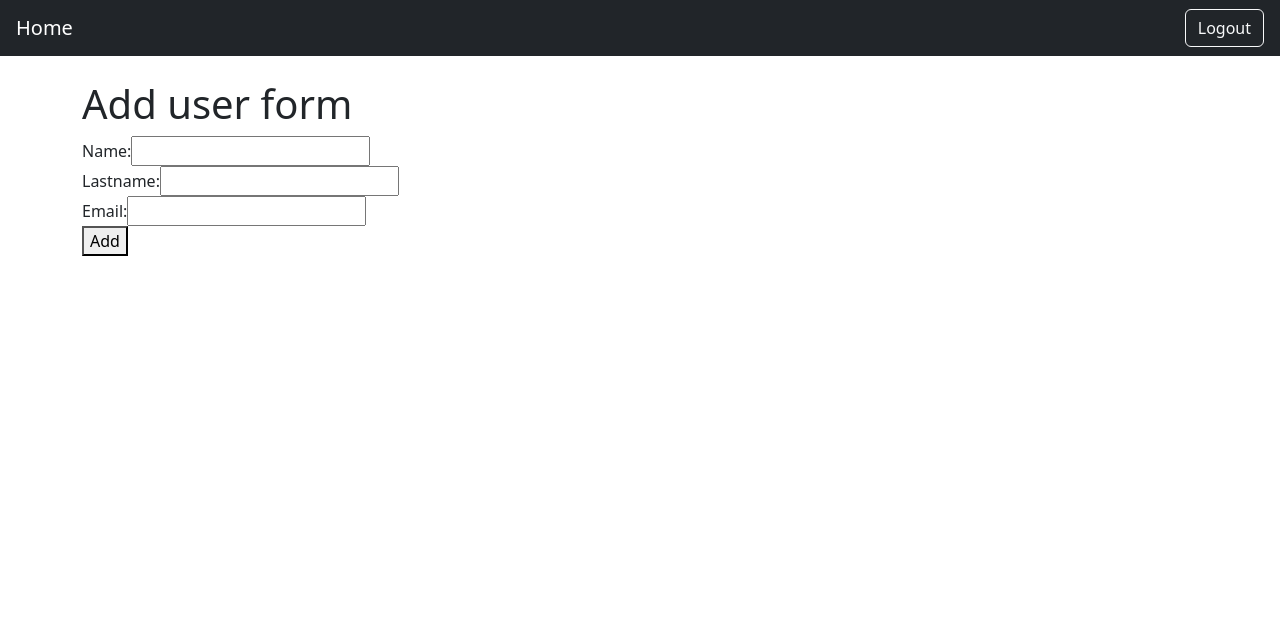
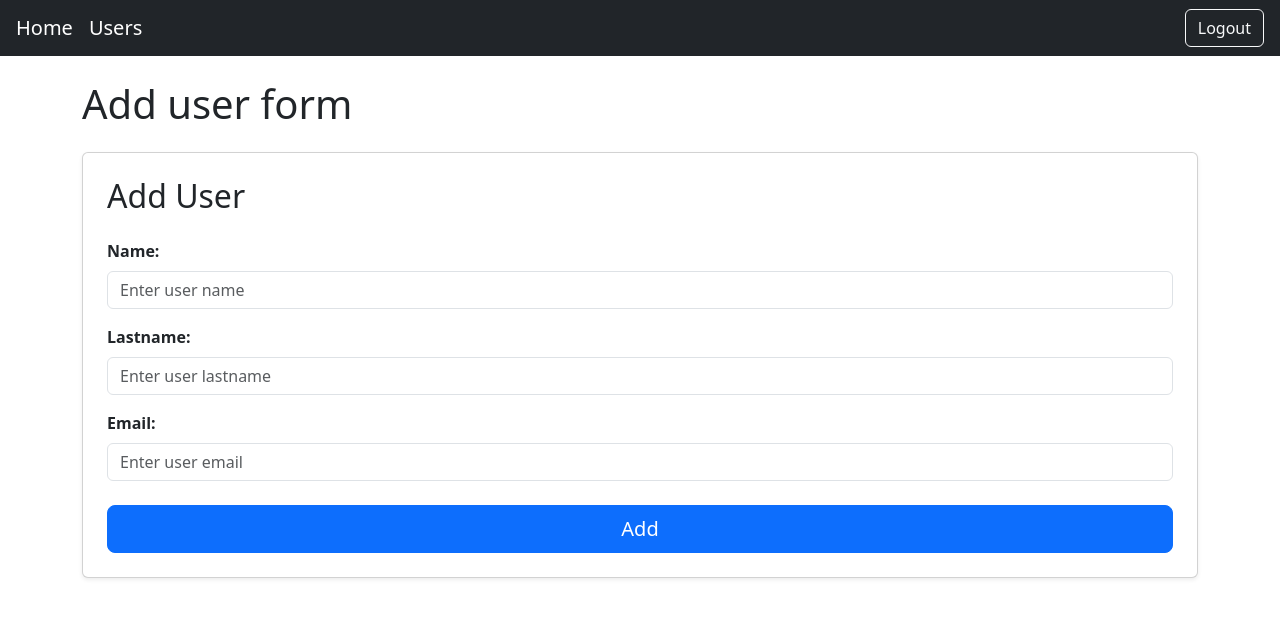
Before and after one commit to RadouaneAitSaid123/users-app-formation, a React (Create React App) app: page /users/add-user in a window 1280 px wide. Shown: the top 618 px of the page. Built offline with nearby package versions, Linux system fonts and the light colour scheme.

Commit message:
Add EditForm page and UserForm component v-1

```diff
--- a/src/App.jsx
+++ b/src/App.jsx
@@ -6,6 +6,7 @@ import UserDetails from "./pages/User";
 import NotFoundPage from "./pages/NotFound";
 import AddUser from "./pages/AddUser";
 import Users from "./pages/Users";
+import EditUser from "./pages/EditUser";
 
 const Home = () => "Home Page";
 
@@ -20,7 +21,8 @@ const App = () => {
             <Route path="/users">
               <Route index element={<Users />} />
               <Route path="add-user" element={<AddUser />} />
-              <Route path=":id" element={<UserDetails />} />
+              <Route path="view/:id" element={<UserDetails />} />
+              <Route path="edit/:id" element={<EditUser />} />
             </Route>
 
             <Route path="/*" element={<NotFoundPage />} />
--- a/src/components/Navbar/index.jsx
+++ b/src/components/Navbar/index.jsx
@@ -5,6 +5,9 @@ const Navbare = () =>
     <a className="navbar-brand" href="/">
       Home
     </a>
+    <a className="navbar-brand" href="/users">
+      Users
+    </a>
     <button className="btn btn-outline-light ms-auto">Logout</button>
   </nav>
 
--- /dev/null
+++ b/src/components/UserForm/index.jsx
@@ -0,0 +1,47 @@
+
+const UserForm = ({ handleChange, handleSubmit, user, label }) => {
+
+    return (
+        <div className="card shadow-sm p-4 mt-4">
+            <h2 className="mb-4">{label} User</h2>
+            <form onSubmit={(e) => { e.preventDefault(); handleSubmit(); }}>
+                <div className="mb-3">
+                    <label className="form-label fw-bold">Name:</label>
+                    <input
+                        type="text"
+                        name="name"
+                        value={user.name}
+                        onChange={handleChange}
+                        className="form-control"
+                        placeholder="Enter user name"
+                    />
+                </div>
+                <div className="mb-3">
+                    <label className="form-label fw-bold">Lastname:</label>
+                    <input
+                        type="text"
+                        name="lastName"
+                        value={user.lastName}
+                        onChange={handleChange}
+                        className="form-control"
+                        placeholder="Enter user lastname"
+                    />
+                </div>
+                <div className="mb-4">
+                    <label className="form-label fw-bold">Email:</label>
+                    <input
+                        type="email"
+                        name="email"
+                        value={user.email}
+                        onChange={handleChange}
+                        className="form-control"
+                        placeholder="Enter user email"
+                    />
+                </div>
+                <button type="submit" className="btn btn-primary btn-lg w-100">{label}</button>
+            </form>
+        </div>
+    )
+}
+
+export default UserForm;
--- a/src/components/UserList/UserRow.jsx
+++ b/src/components/UserList/UserRow.jsx
@@ -5,7 +5,9 @@ const UserRow = ({ user, deleteUser, showUserDetails }) => {
 
   const navigate = useNavigate();
 
-  const goToDetails = () => navigate(`${id}`);
+  const goToDetails = () => navigate(`view/${id}`);
+
+  const goToEdit = () => navigate(`edit/${id}`);
 
   return (
     <tr>
@@ -20,8 +22,11 @@ const UserRow = ({ user, deleteUser, showUserDetails }) => {
         >
           <i className="bi bi-trash"></i>
         </button>
-        <button className="btn btn-info btn-sm" onClick={goToDetails}>
+        <button className="btn btn-info btn-sm me-2" onClick={goToDetails}>
           <i className="bi bi-eye"></i>
+        </button>
+        <button className="btn btn-success btn-sm" onClick={goToEdit}>
+          <i className="bi bi-pen"></i>
         </button>
       </td>
     </tr>
--- a/src/pages/AddUser/index.jsx
+++ b/src/pages/AddUser/index.jsx
@@ -1,8 +1,6 @@
-// gestion d'etat
-// cliquer sur "ajouter" => go to users page
-
 import { useState } from "react";
 import { useNavigate } from "react-router";
+import UserForm from "../../components/UserForm";
 
 const AddUser = () => {
   const navigate = useNavigate();
@@ -24,22 +22,7 @@ const AddUser = () => {
   return (
     <div>
       <h1>Add user form</h1>
-
-      <div>
-        <div>
-          <label>Name: </label>
-          <input type="text" name="name" onChange={handleChange} />
-        </div>
-        <div>
-          <label>Lastname: </label>
-          <input type="text" name="lastName" onChange={handleChange} />
-        </div>
-        <div>
-          <label>Email: </label>
-          <input type="email" name="email" onChange={handleChange} />
-        </div>
-        <button onClick={addUser}>Add</button>
-      </div>
+      <UserForm handleChange={handleChange} handleSubmit={addUser} user={user} label="Add" />
     </div>
   );
 };
--- /dev/null
+++ b/src/pages/EditUser/index.jsx
@@ -0,0 +1,48 @@
+import { useState, useEffect } from "react";
+import { useNavigate, useParams } from "react-router";
+import useUser from "../../hooks/useUser";
+import UserForm from "../../components/UserForm";
+
+const EditUser = () => {
+
+    const navigate = useNavigate();
+
+    const { id } = useParams();
+
+    const { user: userById, isLoading } = useUser(id);
+
+    const [user, setUser] = useState({
+        name: "",
+        lastName: "",
+        email: "",
+    });
+
+    useEffect(() => {
+        if (userById && userById.name) {
+            setUser({
+                name: userById.name,
+                lastName: userById.lastname,
+                email: userById.email,
+            });
+        }
+    }, [userById]);
+
+    const handleChange = ({ target: { name, value } }) => {
+        setUser({ ...user, [name]: value });
+    };
+
+    const editUser = () => {
+        navigate("/users");
+    };
+
+    if (isLoading) return <div>Loading...</div>;
+
+    return (
+        <div>
+            <h1>Edit user form</h1>
+            <UserForm handleChange={handleChange} handleSubmit={editUser} user={user} label="Edit" />
+        </div>
+    );
+};
+
+export default EditUser;
--- a/src/pages/User/index.jsx
+++ b/src/pages/User/index.jsx
@@ -1,57 +1,66 @@
-import { useEffect } from "react";
-import { useNavigate, useParams, useSearchParams } from "react-router";
+import { useNavigate, useParams } from "react-router";
 
 import useUser from "../../hooks/useUser";
 
 const UserDetails = () => {
   const { id } = useParams();
-  const { user, error, isLoading } = useUser(id);
+  const { user, isLoading } = useUser(id);
 
   const navigate = useNavigate();
 
   const goToUsersPage = () => navigate("/users");
+  const goToEditUser = () => navigate(`/users/edit/${id}`);
 
   if (isLoading)
     return (
-      <div
-        style={{
-          display: "flex",
-          justifyContent: "center",
-          alignItems: "center",
-        }}
-      >
-        Loading data ....
+      <div className="d-flex justify-content-center align-items-center" style={{ minHeight: "300px" }}>
+        <div className="spinner-border text-primary" role="status">
+          <span className="visually-hidden">Loading...</span>
+        </div>
       </div>
     );
 
   return (
-    <div style={{}}>
-      <div className="modal-dialog">
-        <div className="modal-content">
-          <div className="modal-header">
-            <h5 className="modal-title">User Details</h5>
-            <button className="btn-close"></button>
-          </div>
+    <div className="container mt-5">
+      <div className="row justify-content-center">
+        <div className="col-md-6">
+          <div className="card shadow-lg">
+            <div className="card-header bg-primary text-white">
+              <h4 className="mb-0">User Details</h4>
+            </div>
 
-          <div className="modal-body">
-            <p>
-              <strong>Name :</strong> {user.name}
-            </p>
-            <p>
-              <strong>Lastname :</strong> {user.lastname}
-            </p>
-            <p>
-              <strong>Email :</strong> {user.email}
-            </p>
-            <p>
-              <strong>Phone :</strong> {user.phone}
-            </p>
-          </div>
+            <div className="card-body">
+              <div className="mb-3">
+                <label className="text-muted small">Name</label>
+                <p className="fs-5 fw-bold">{user.name}</p>
+              </div>
+              <hr />
+              <div className="mb-3">
+                <label className="text-muted small">Lastname</label>
+                <p className="fs-5 fw-bold">{user.lastname}</p>
+              </div>
+              <hr />
+              <div className="mb-3">
+                <label className="text-muted small">Email</label>
+                <p className="fs-5 fw-bold">{user.email}</p>
+              </div>
+              <hr />
+              <div className="mb-4">
+                <label className="text-muted small">Phone</label>
+                <p className="fs-5 fw-bold">{user.phone}</p>
+              </div>
+            </div>
 
-          <div className="modal-footer">
-            <button onClick={goToUsersPage} className="btn btn-secondary">
-              go to user list
-            </button>
+            <div className="card-footer bg-light">
+              <div className="d-flex gap-2">
+                <button onClick={goToEditUser} className="btn btn-success flex-grow-1">
+                  <i className="bi bi-pen me-2"></i>Edit User
+                </button>
+                <button onClick={goToUsersPage} className="btn btn-secondary flex-grow-1">
+                  <i className="bi bi-arrow-left me-2"></i>Back to List
+                </button>
+              </div>
+            </div>
           </div>
         </div>
       </div>
--- a/src/pages/Users/UsersView.jsx
+++ b/src/pages/Users/UsersView.jsx
@@ -24,8 +24,7 @@ const Users = ({
           value={search}
           onChange={(e) => setSearch(e.target.value)}
         />
-
-        <button onClick={goToAddUser}>Add user</button>
+        <button className="btn btn-primary" onClick={goToAddUser}>Add user</button>
       </div>
       <div className="mt-5">
         <UserList
```
Lines whose indentation alone changed are shown as unchanged.
